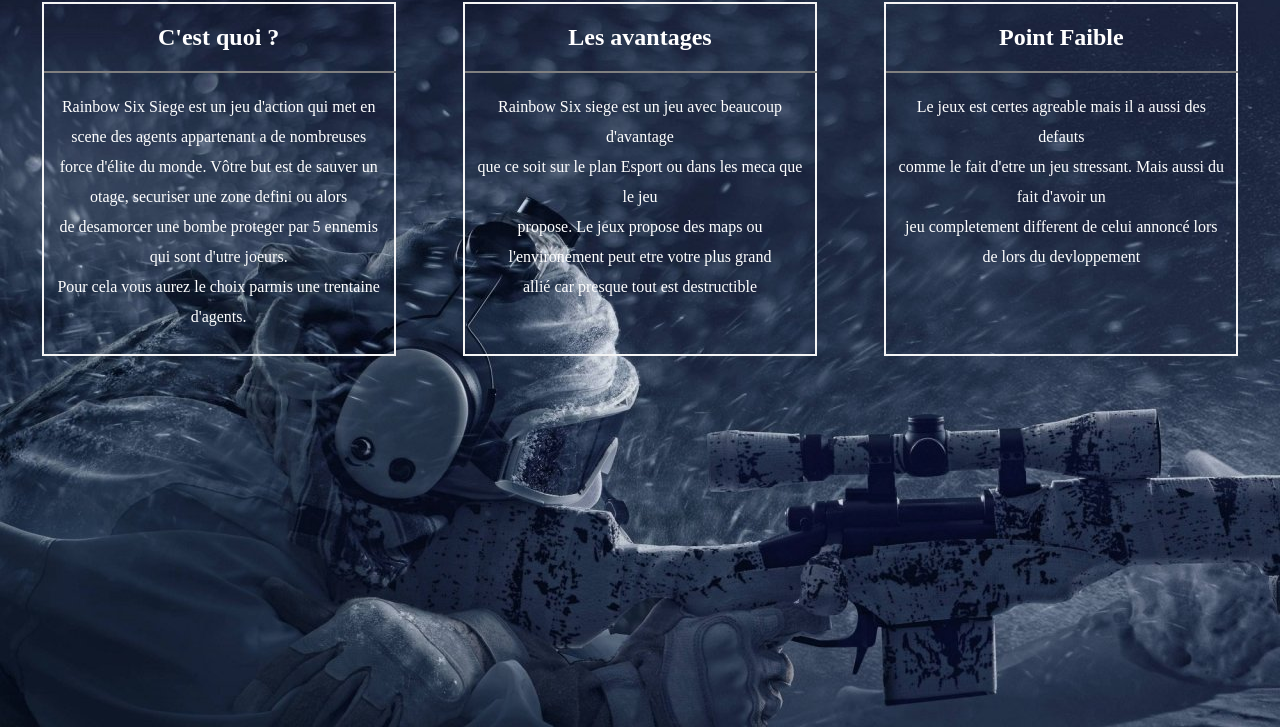
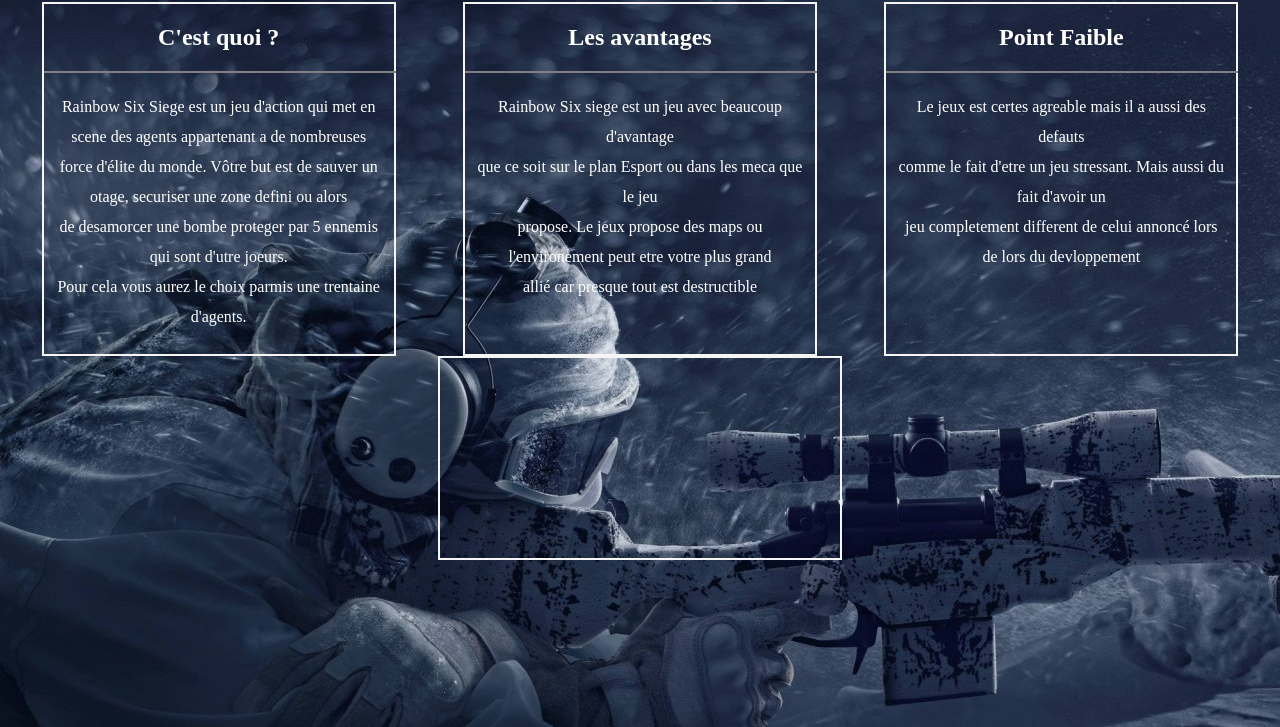
Before and after one commit to AxelDemorest/javascript-projet2.0, a plain HTML site: page troisieme/page3.html in a window 1280 px wide. Shown: the part 73-800 px from the top of the page. Drawn offline with Linux system fonts and the light colour scheme.

Commit message:
test pour footer

```diff
--- a/troisieme/page3.html
+++ b/troisieme/page3.html
@@ -46,7 +46,14 @@
         </div>
     </div>
     </section>
+    <footer>
+    <div class="tab3">
+        <div class="info_jeu">
 
+
+        </div>
+    </div>
+    </footer>
 
 
  <script src="script.js"></script>
--- a/troisieme/style.css
+++ b/troisieme/style.css
@@ -47,3 +47,17 @@
     flex-direction: row;
     justify-content: space-around;
 }
+
+.tab3{
+    display: flex;
+    justify-content: center;
+}
+
+.info_jeu{
+    display: flex;
+    align-items: flex-end;
+    width:400px;
+    height:200px;
+    border-radius: 0px;
+    border: 2px solid whitesmoke;
+}
```
